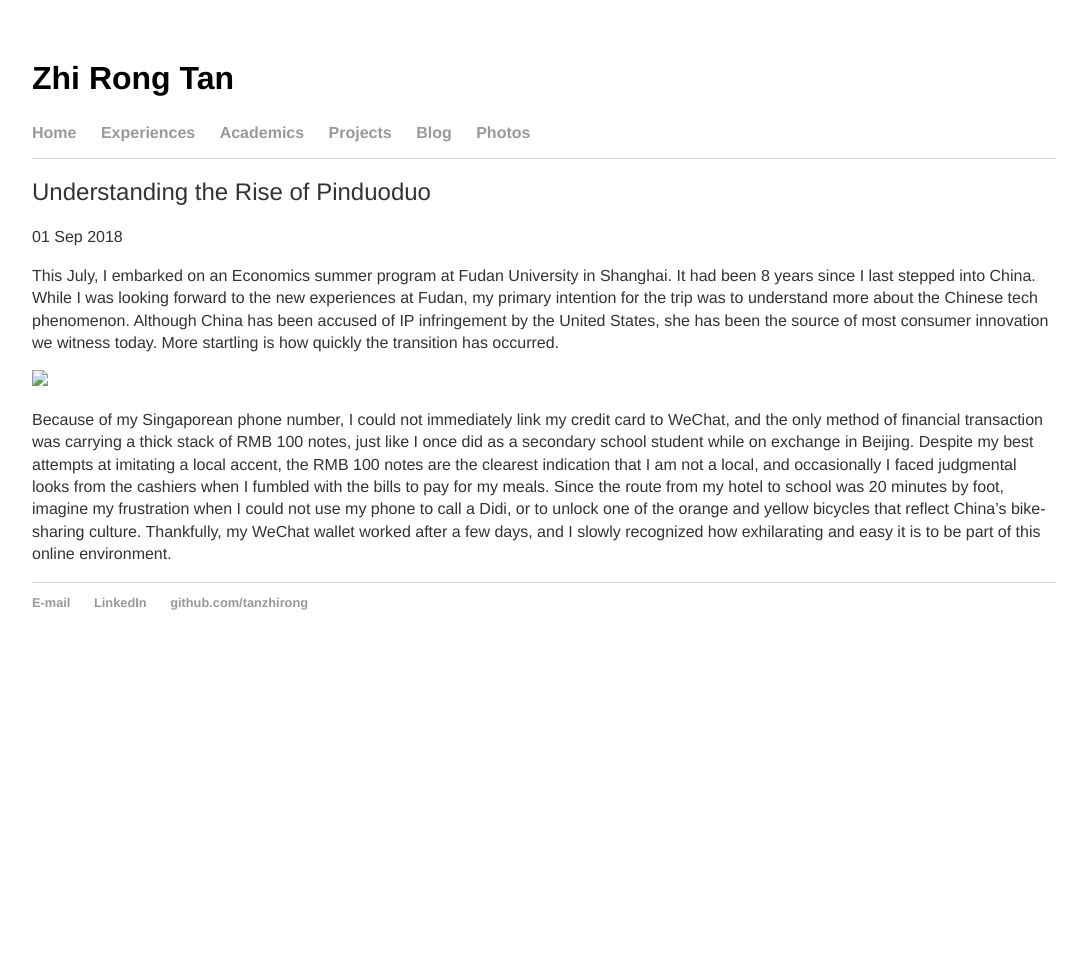
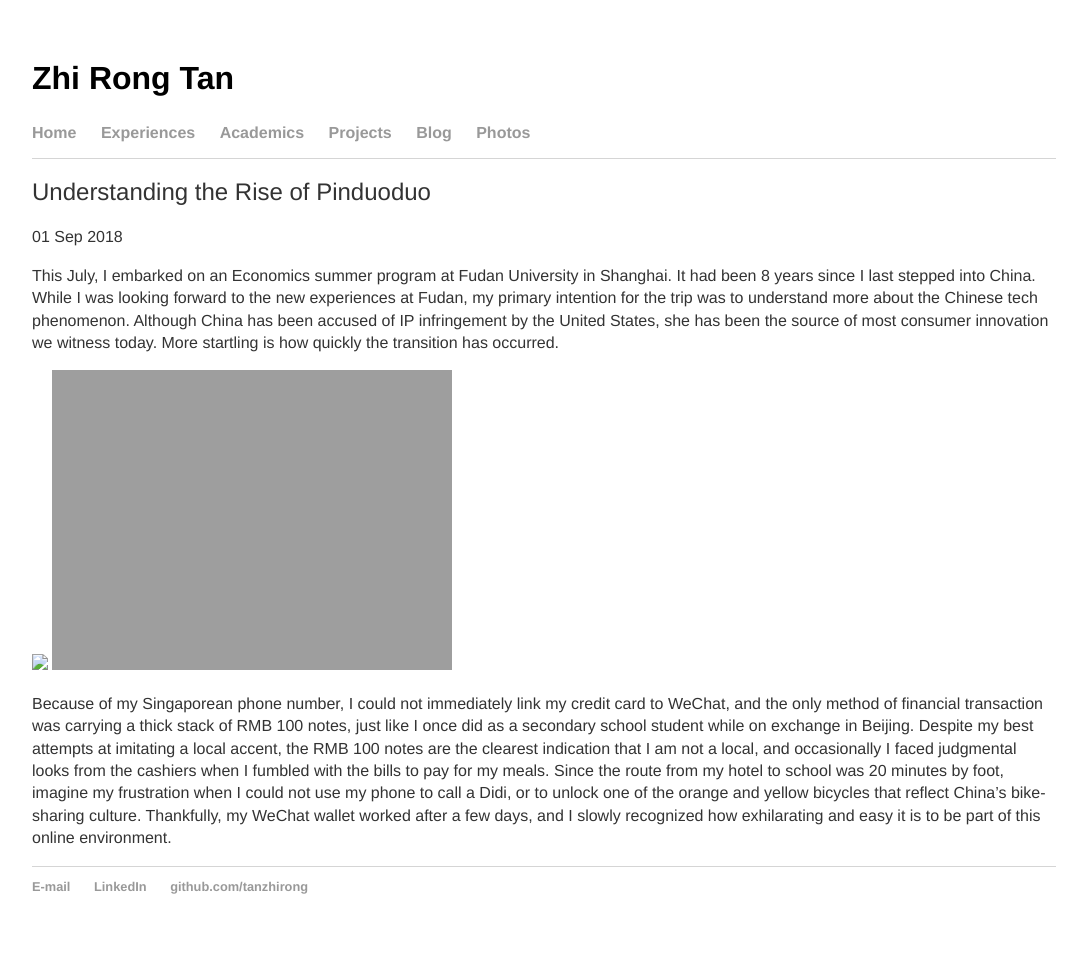
Before and after one commit to tanzhirong/tanzhirong.github.io, a Jekyll site: the page built from _posts/2018-09-01-rise-of-pinduoduo.md, in a window 1280 px wide. Shown: the whole page, without its empty margins (96-1183 px from the left). Built offline with Jekyll 4.4.1, drawn with Linux system fonts in a browser that asks for light colours; before the commit the page ends 900 px from its top, so only the background shows below that.

Commit message:
Update 2018-09-01-rise-of-pinduoduo.md

```diff
--- a/_posts/2018-09-01-rise-of-pinduoduo.md
+++ b/_posts/2018-09-01-rise-of-pinduoduo.md
@@ -7,5 +7,7 @@ date: 2018-09-01
 This July, I embarked on an Economics summer program at Fudan University in Shanghai. It had been 8 years since I last stepped into China. While I was looking forward to the new experiences at Fudan, my primary intention for the trip was to understand more about the Chinese tech phenomenon. Although China has been accused of IP infringement by the United States, she has been the source of most consumer innovation we witness today. More startling is how quickly the transition has occurred.
 
 <img src="pinduoduo.jpg">
+![](pinduoduo.jpg =250x250)
+
 
 Because of my Singaporean phone number, I could not immediately link my credit card to WeChat, and the only method of financial transaction was carrying a thick stack of RMB 100 notes, just like I once did as a secondary school student while on exchange in Beijing. Despite my best attempts at imitating a local accent, the RMB 100 notes are the clearest indication that I am not a local, and occasionally I faced judgmental looks from the cashiers when I fumbled with the bills to pay for my meals. Since the route from my hotel to school was 20 minutes by foot, imagine my frustration when I could not use my phone to call a Didi, or to unlock one of the orange and yellow bicycles that reflect China’s bike-sharing culture. Thankfully, my WeChat wallet worked after a few days, and I slowly recognized how exhilarating and easy it is to be part of this online environment.
```
